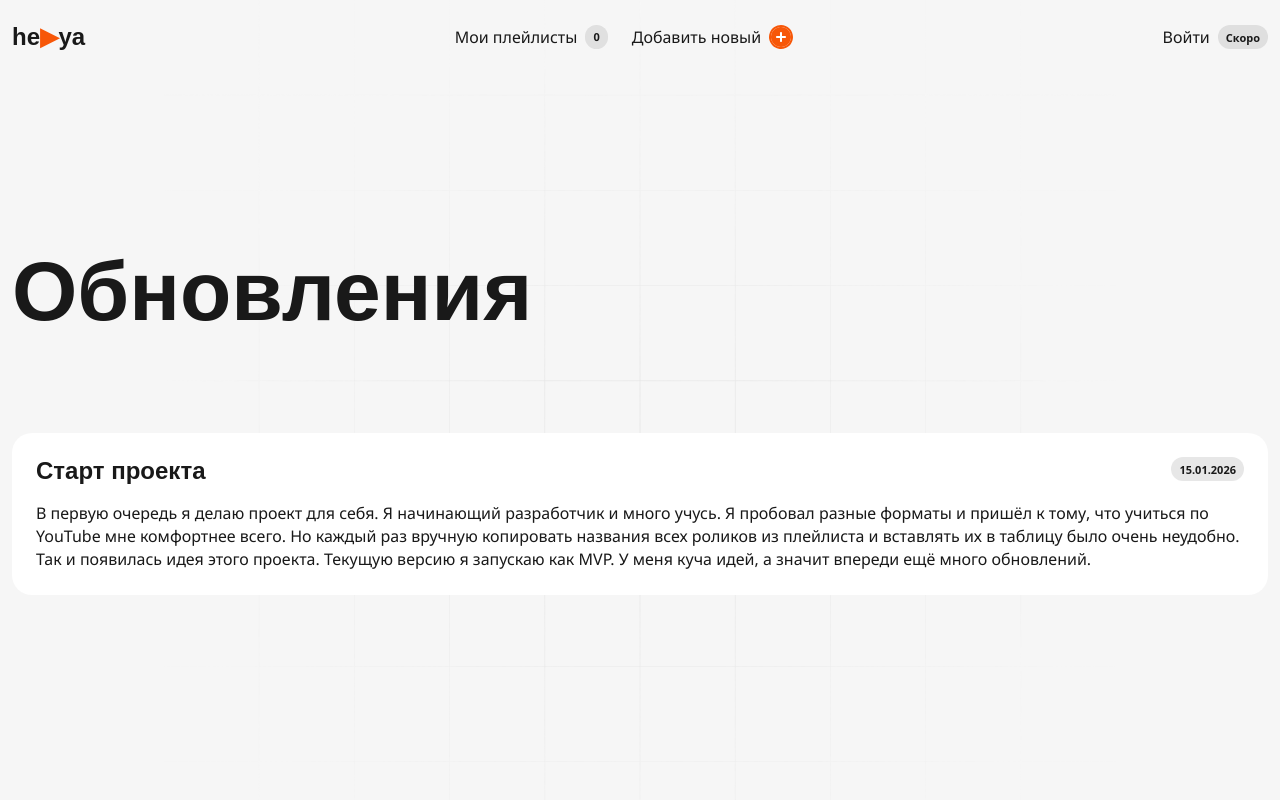
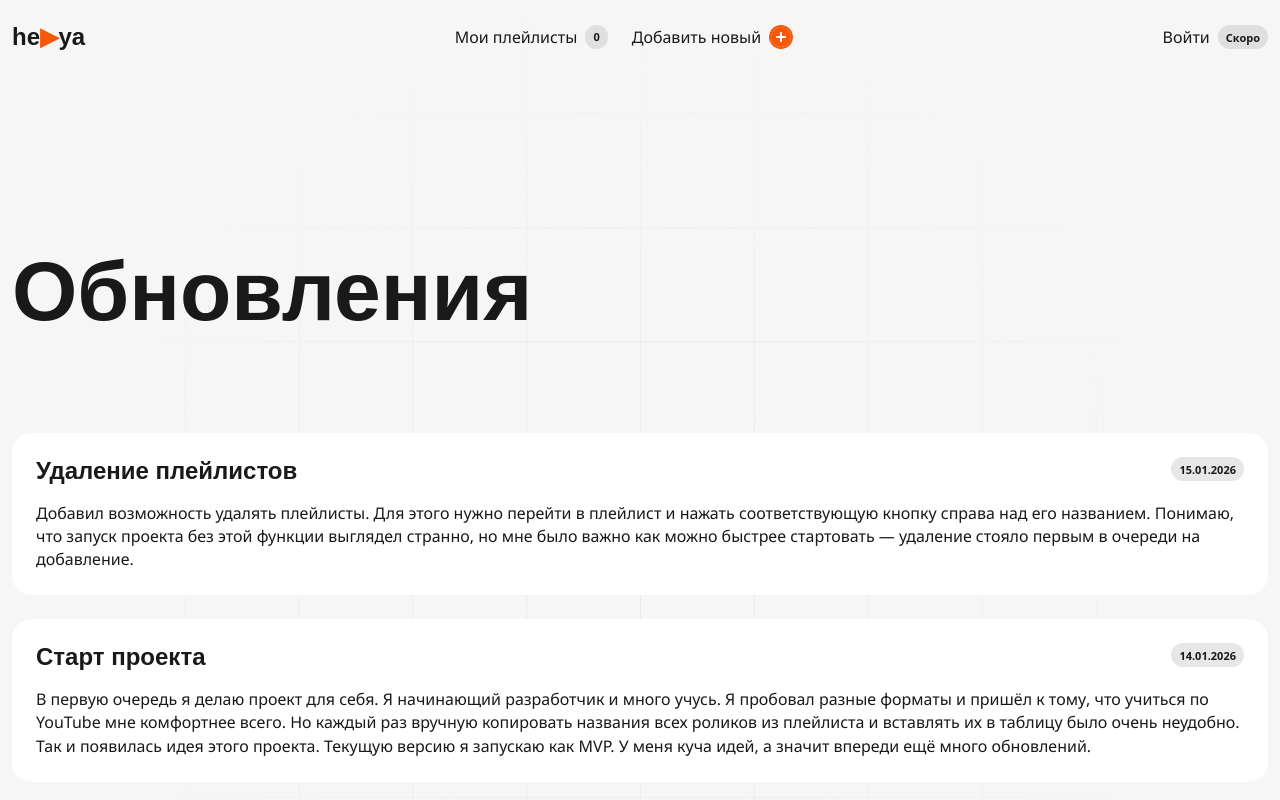
Before and after one commit to sibvan/he-ya, a Next.js app: page /updates in a window 1280 px wide. Shown: the top 800 px of the page. Built offline with nearby package versions, Linux system fonts and the light colour scheme; a web font is replaced by a local one.

Commit message:
add new update + update content structure

```diff
--- a/app/updates/page.tsx
+++ b/app/updates/page.tsx
@@ -1,57 +1,41 @@
 "use client";
 
 import Status from "@/components/ui/Status";
+
+const content = [
+  {
+    title: "Удаление плейлистов",
+    date: "15.01.2026",
+    description:
+      "Добавил возможность удалять плейлисты. Для этого нужно перейти в плейлист и нажать соответствующую кнопку справа над его названием. Понимаю, что запуск проекта без этой функции выглядел странно, но мне было важно как можно быстрее стартовать — удаление стояло первым в очереди на добавление.",
+  },
+  {
+    title: "Старт проекта",
+    date: "14.01.2026",
+    description:
+      "В первую очередь я делаю проект для себя. Я начинающий разработчик и много учусь. Я пробовал разные форматы и пришёл к тому, что учиться по YouTube мне комфортнее всего. Но каждый раз вручную копировать названия всех роликов из плейлиста и вставлять их в таблицу было очень неудобно. Так и появилась идея этого проекта. Текущую версию я запускаю как MVP. У меня куча идей, а значит впереди ещё много обновлений.",
+  },
+];
 
 const UpdatesPage = () => {
   return (
     <>
       <h1 className="title-h1">Обновления</h1>
       <div className="cards-grid">
-        <div className="card py-6">
-          <div className="flex flex-col gap-2 md:flex-row-reverse md:justify-between">
-            <Status classList="" color="grey">
-              15.01.2026
-            </Status>
-            <p className="title-24-120 mb-4 font-black">Старт проекта</p>
-          </div>
-          <p className="text-16-145">
-            В первую очередь я делаю проект для себя. Я начинающий разработчик и
-            много учусь. Я пробовал разные форматы и пришёл к тому, что учиться
-            по YouTube мне комфортнее всего. Но каждый раз вручную копировать
-            названия всех роликов из плейлиста и вставлять их в таблицу было
-            очень неудобно. Так и появилась идея этого проекта. Текущую версию я
-            запускаю как MVP. У меня куча идей, а значит впереди ещё много
-            обновлений.
-          </p>
-        </div>
-      </div>
-      {/* <div className="cards-grid">
-        {playlists.map((playlist) => {
-          const percent = getPercent(playlist.videos);
-
+        {content.map((item) => {
           return (
-            <Link
-              href={`/playlists/${playlist.id}`}
-              className="card grid grid-cols-[1fr_auto] gap-4 py-6"
-              key={playlist.id}
-            >
-              <p className="title-24-120 col-span-2 font-black md:-order-3 md:col-span-1">
-                {playlist.title}
-              </p>
-              <p className="text-16 self-center md:-order-1">
-                {playlist.videos.length} видео
-              </p>
-
-              <Status
-                classList="md:-order-2"
-                color={percent === 100 ? "green" : "blue"}
-              >
-                {percent === 100 ? "Закончил" : `${percent} %`}
-              </Status>
-            </Link>
+            <div key={`${item.date} · ${item.title}`} className="card py-6">
+              <div className="flex flex-col gap-2 md:flex-row-reverse md:justify-between">
+                <Status classList="" color="grey">
+                  {item.date}
+                </Status>
+                <p className="title-24-120 mb-4 font-black">{item.title}</p>
+              </div>
+              <p className="text-16-145">{item.description}</p>
+            </div>
           );
         })}
-      </div> */}
+      </div>
     </>
   );
 };
```
